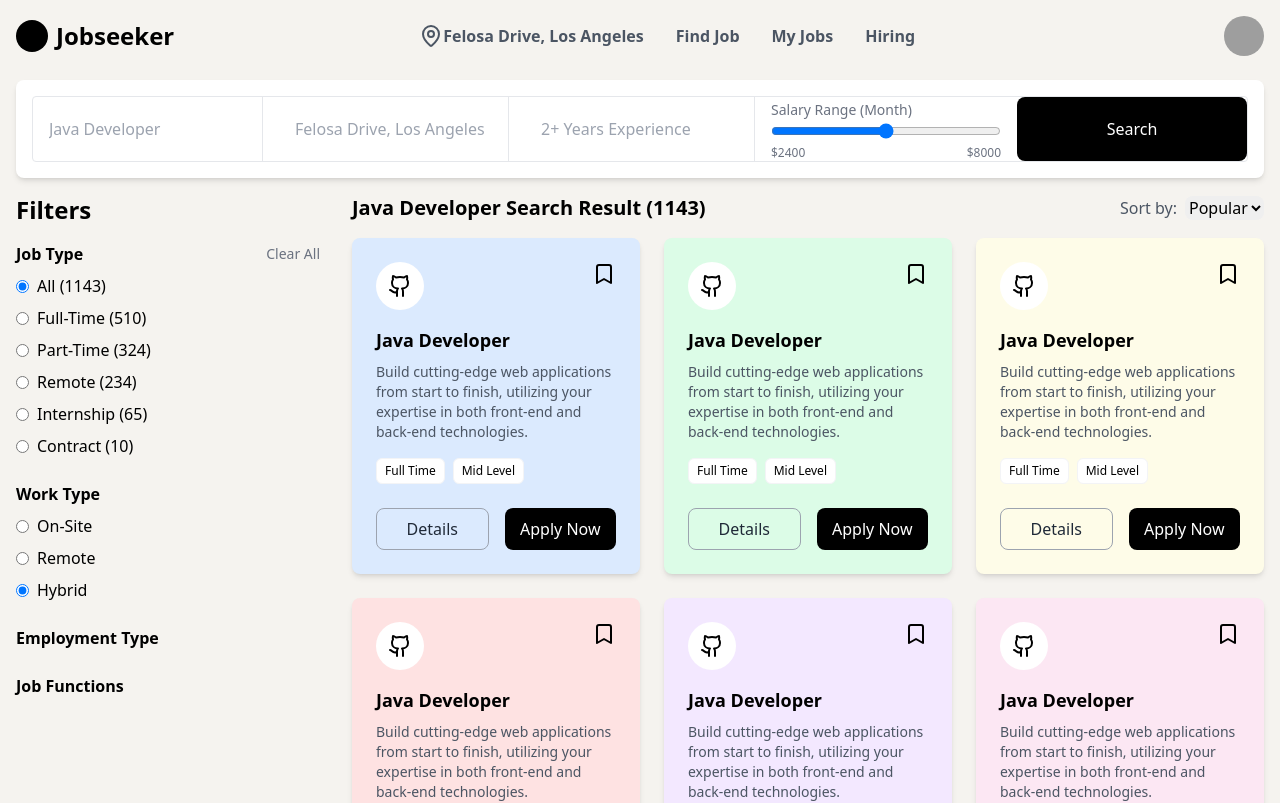
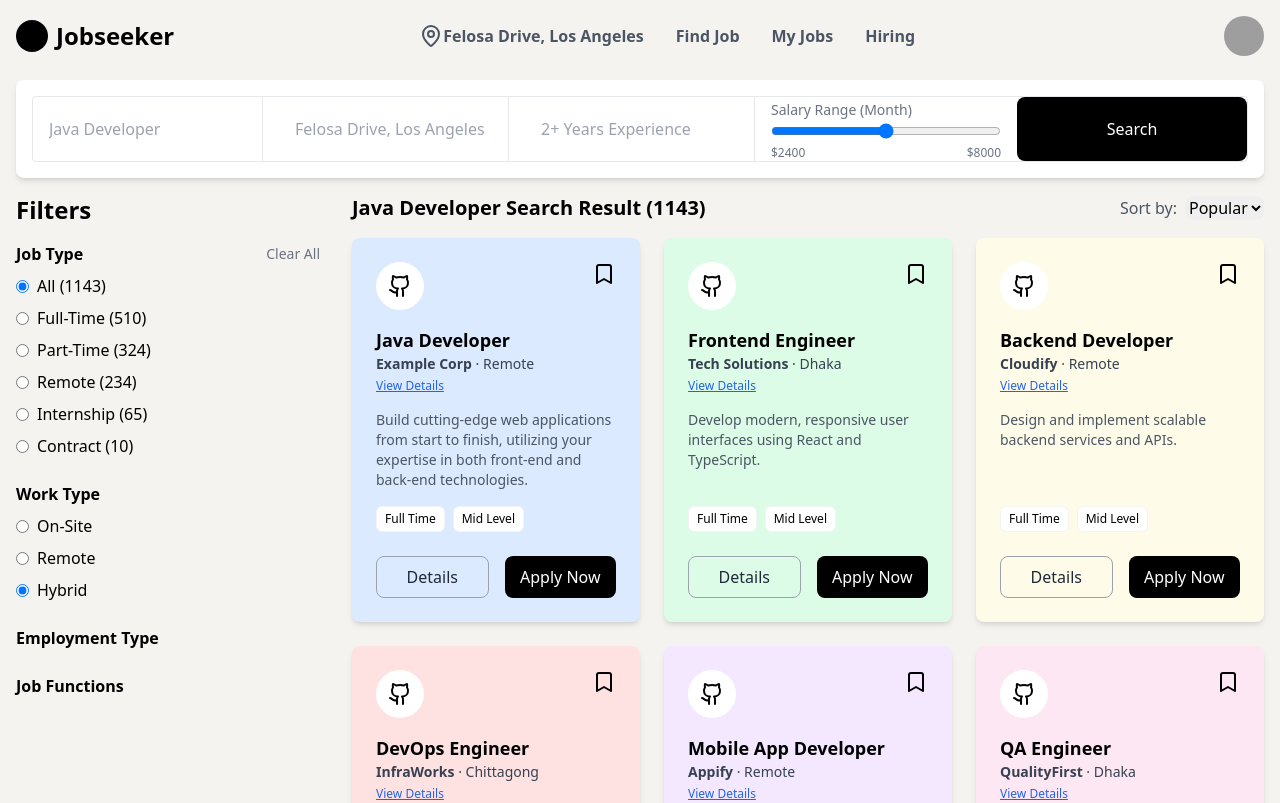
Before and after one commit to mabuhanifa/shomvob-fullstack, a Next.js app in the folder client/: page / in a window 1280 px wide. Shown: the top 803 px of the page. Built offline with nearby package versions, Linux system fonts and the light colour scheme; grey boxes are pictures that could not be loaded.

Commit message:
route created for job details

```diff
--- a/client/app/components/JobLists.js
+++ /dev/null
@@ -1,19 +0,0 @@
-import Job from "./Job";
-
-export default function JobLists() {
-  return (
-    <div className="grid grid-cols-1 lg:grid-cols-2 xl:grid-cols-3 gap-6">
-      <Job bg="bg-blue-100" />
-
-      <Job bg="bg-green-100" />
-
-      <Job bg="bg-yellow-50" />
-
-      <Job bg="bg-red-100" />
-
-      <Job bg="bg-purple-100" />
-
-      <Job bg="bg-pink-100" />
-    </div>
-  );
-}
--- /dev/null
+++ b/client/app/jobs/[id].js
@@ -0,0 +1,49 @@
+"use client";
+import { jobs } from "@/app/components/JobLists";
+import { useRouter } from "next/router";
+import { useState } from "react";
+import JobApplyForm from "../../components/JobApplyForm";
+
+export default function JobDetailsPage() {
+  const router = useRouter();
+  const { id } = router.query;
+  const job = jobs.find((j) => j.id === Number(id));
+  const [showApply, setShowApply] = useState(false);
+
+  if (!job) return <div className="p-8">Job not found.</div>;
+
+  return (
+    <div className="max-w-xl mx-auto p-8">
+      <h1 className="text-3xl font-bold mb-2">{job.title}</h1>
+      <div className="text-gray-700 mb-2">
+        <span className="font-semibold">{job.company}</span> &middot;{" "}
+        <span>{job.location}</span>
+      </div>
+      <p className="mb-6 text-gray-800">{job.fullDescription}</p>
+      <button
+        className="bg-black text-white px-4 py-2 rounded-lg"
+        onClick={() => setShowApply(true)}
+      >
+        Apply
+      </button>
+      {showApply && (
+        <div className="fixed inset-0 z-50 flex items-center justify-center">
+          <div
+            className="absolute inset-0 bg-black bg-opacity-40 backdrop-blur-sm"
+            onClick={() => setShowApply(false)}
+          />
+          <div className="relative bg-white rounded-lg shadow-lg p-8 z-10 min-w-[300px]">
+            <button
+              className="absolute top-2 right-2 text-gray-500 hover:text-gray-800"
+              onClick={() => setShowApply(false)}
+            >
+              ×
+            </button>
+            <h2 className="text-xl font-bold mb-4">Apply for {job.title}</h2>
+            <JobApplyForm onClose={() => setShowApply(false)} />
+          </div>
+        </div>
+      )}
+    </div>
+  );
+}
--- /dev/null
+++ b/client/app/jobs/[id]/page.js
@@ -0,0 +1,48 @@
+"use client";
+import JobApplyForm from "@/components/JobApplyForm";
+import { jobs } from "@/components/JobLists";
+import { useParams } from "next/navigation";
+import { useState } from "react";
+
+export default function JobDetailsPage() {
+  const { id } = useParams();
+  const job = jobs.find((j) => j.id === Number(id));
+  const [showApply, setShowApply] = useState(false);
+
+  if (!job) return <div className="p-8">Job not found.</div>;
+
+  return (
+    <div className="max-w-xl mx-auto p-8">
+      <h1 className="text-3xl font-bold mb-2">{job.title}</h1>
+      <div className="text-gray-700 mb-2">
+        <span className="font-semibold">{job.company}</span> &middot;{" "}
+        <span>{job.location}</span>
+      </div>
+      <p className="mb-6 text-gray-800">{job.fullDescription}</p>
+      <button
+        className="bg-black text-white px-4 py-2 rounded-lg"
+        onClick={() => setShowApply(true)}
+      >
+        Apply
+      </button>
+      {showApply && (
+        <div className="fixed inset-0 z-50 flex items-center justify-center">
+          <div
+            className="absolute inset-0 bg-black bg-opacity-40 backdrop-blur-sm"
+            onClick={() => setShowApply(false)}
+          />
+          <div className="relative bg-white rounded-lg shadow-lg p-8 z-10 min-w-[300px]">
+            <button
+              className="absolute top-2 right-2 text-gray-500 hover:text-gray-800"
+              onClick={() => setShowApply(false)}
+            >
+              ×
+            </button>
+            <h2 className="text-xl font-bold mb-4">Apply for {job.title}</h2>
+            <JobApplyForm onClose={() => setShowApply(false)} />
+          </div>
+        </div>
+      )}
+    </div>
+  );
+}
--- a/client/app/page.js
+++ b/client/app/page.js
@@ -1,8 +1,8 @@
 "use client";
 
-import Header from "./components/Header";
-import Main from "./components/Main";
-import SearchBar from "./components/SearchBar";
+import Header from "@/components/Header";
+import Main from "@/components/Main";
+import SearchBar from "@/components/SearchBar";
 
 export default function Home() {
   return (
--- a/client/app/components/Job.js
+++ b/client/components/Job.js
@@ -1,10 +1,20 @@
+"use client";
 import { Bookmark, Github, X } from "lucide-react";
+import { useRouter } from "next/navigation";
 import { useState } from "react";
 import JobApplyForm from "./JobApplyForm";
 
-export default function Job({ bg }) {
+export default function Job({
+  bg,
+  title = "Java Developer",
+  company = "Example Corp",
+  location = "Remote",
+  detailsLink = "#",
+  description = "Build cutting-edge web applications from start to finish, utilizing your expertise in both front-end and back-end technologies.",
+  id,
+}) {
   const [showModal, setShowModal] = useState(false);
-  const [showDetailsModal, setShowDetailsModal] = useState(false);
+  const router = useRouter();
 
   return (
     <>
@@ -19,11 +29,18 @@ export default function Job({ bg }) {
             <Bookmark />
           </button>
         </div>
-        <h3 className="text-lg font-bold mt-4">Java Developer</h3>
-        <p className="text-sm text-gray-600 mt-2 flex-grow">
-          Build cutting-edge web applications from start to finish, utilizing
-          your expertise in both front-end and back-end technologies.
-        </p>
+        <h3 className="text-lg font-bold mt-4">{title}</h3>
+        <div className="text-sm text-gray-700 mb-1">
+          <span className="font-semibold">{company}</span> &middot;{" "}
+          <span>{location}</span>
+        </div>
+        <button
+          className="text-blue-600 underline text-xs mb-2 text-left"
+          onClick={() => router.push(`/jobs/${id}`)}
+        >
+          View Details
+        </button>
+        <p className="text-sm text-gray-600 mt-2 flex-grow">{description}</p>
         <div className="flex space-x-2 mt-4">
           <span className="bg-white text-xs px-2 py-1 rounded-md border border-gray-100">
             Full Time
@@ -35,7 +52,7 @@ export default function Job({ bg }) {
         <div className="flex space-x-4 mt-6">
           <button
             className="w-full border border-gray-400 text-gray-800 py-2 rounded-lg"
-            onClick={() => setShowDetailsModal(true)}
+            onClick={() => router.push(`/jobs/${id}`)}
           >
             Details
           </button>
@@ -65,10 +82,6 @@ export default function Job({ bg }) {
             <JobApplyForm onClose={() => setShowModal(false)} />
           </div>
         </div>
-      )}
-
-      {showDetailsModal && (
-        <ShowDetailsModal setShowDetailsModal={setShowDetailsModal} />
       )}
     </>
   );
--- /dev/null
+++ b/client/components/JobLists.js
@@ -0,0 +1,92 @@
+import Job from "./Job";
+
+export const jobs = [
+  {
+    id: 1,
+    title: "Java Developer",
+    company: "Example Corp",
+    location: "Remote",
+    detailsLink: `/jobs/1`,
+    description:
+      "Build cutting-edge web applications from start to finish, utilizing your expertise in both front-end and back-end technologies.",
+    fullDescription:
+      "Full description for Java Developer. You will build cutting-edge web applications from start to finish, utilizing your expertise in both front-end and back-end technologies. You will work with a dynamic team, contribute to architecture decisions, and deliver robust solutions for our clients.",
+    bg: "bg-blue-100",
+  },
+  {
+    id: 2,
+    title: "Frontend Engineer",
+    company: "Tech Solutions",
+    location: "Dhaka",
+    detailsLink: "/jobs/2",
+    description:
+      "Develop modern, responsive user interfaces using React and TypeScript.",
+    fullDescription:
+      "Full description for Frontend Engineer. You will develop modern, responsive user interfaces using React and TypeScript. Collaborate with UX/UI designers to implement design systems and ensure a seamless user experience across all platforms.",
+    bg: "bg-green-100",
+  },
+  {
+    id: 3,
+    title: "Backend Developer",
+    company: "Cloudify",
+    location: "Remote",
+    detailsLink: "/jobs/3",
+    description: "Design and implement scalable backend services and APIs.",
+    fullDescription:
+      "Full description for Backend Developer. You will design and implement scalable backend services and APIs. Work with the front-end team to integrate user-facing elements with server-side logic, and manage database systems and data storage solutions.",
+    bg: "bg-yellow-50",
+  },
+  {
+    id: 4,
+    title: "DevOps Engineer",
+    company: "InfraWorks",
+    location: "Chittagong",
+    detailsLink: "/jobs/4",
+    description:
+      "Automate deployment pipelines and manage cloud infrastructure.",
+    fullDescription:
+      "Full description for DevOps Engineer. You will automate deployment pipelines and manage cloud infrastructure. Collaborate with development teams to ensure seamless integration and delivery of applications, and monitor system performance and reliability.",
+    bg: "bg-red-100",
+  },
+  {
+    id: 5,
+    title: "Mobile App Developer",
+    company: "Appify",
+    location: "Remote",
+    detailsLink: "/jobs/5",
+    description: "Create cross-platform mobile applications using Flutter.",
+    fullDescription:
+      "Full description for Mobile App Developer. You will create cross-platform mobile applications using Flutter. Work closely with product managers and designers to deliver high-quality mobile apps that provide excellent user experiences.",
+    bg: "bg-purple-100",
+  },
+  {
+    id: 6,
+    title: "QA Engineer",
+    company: "QualityFirst",
+    location: "Dhaka",
+    detailsLink: "/jobs/6",
+    description: "Ensure product quality through automated and manual testing.",
+    fullDescription:
+      "Full description for QA Engineer. You will ensure product quality through automated and manual testing. Develop and maintain test plans, test cases, and test scripts, and collaborate with development teams to resolve defects and improve product quality.",
+    bg: "bg-pink-100",
+  },
+];
+
+export default function JobLists() {
+  return (
+    <div className="grid grid-cols-1 lg:grid-cols-2 xl:grid-cols-3 gap-6">
+      {jobs.map((job) => (
+        <Job
+          key={job.id}
+          bg={job.bg}
+          title={job.title}
+          company={job.company}
+          location={job.location}
+          detailsLink={job.detailsLink}
+          description={job.description}
+          id={job.id}
+        />
+      ))}
+    </div>
+  );
+}
```
Also changed, not shown: client/components/Header.js (renamed from client/app/components/Header.js), client/components/JobApplyForm.js (renamed from client/app/components/JobApplyForm.js), client/components/Main.js (renamed from client/app/components/Main.js), client/components/SearchBar.js (renamed from client/app/components/SearchBar.js), 1 other file (tests, documents, lock files or other folders).
